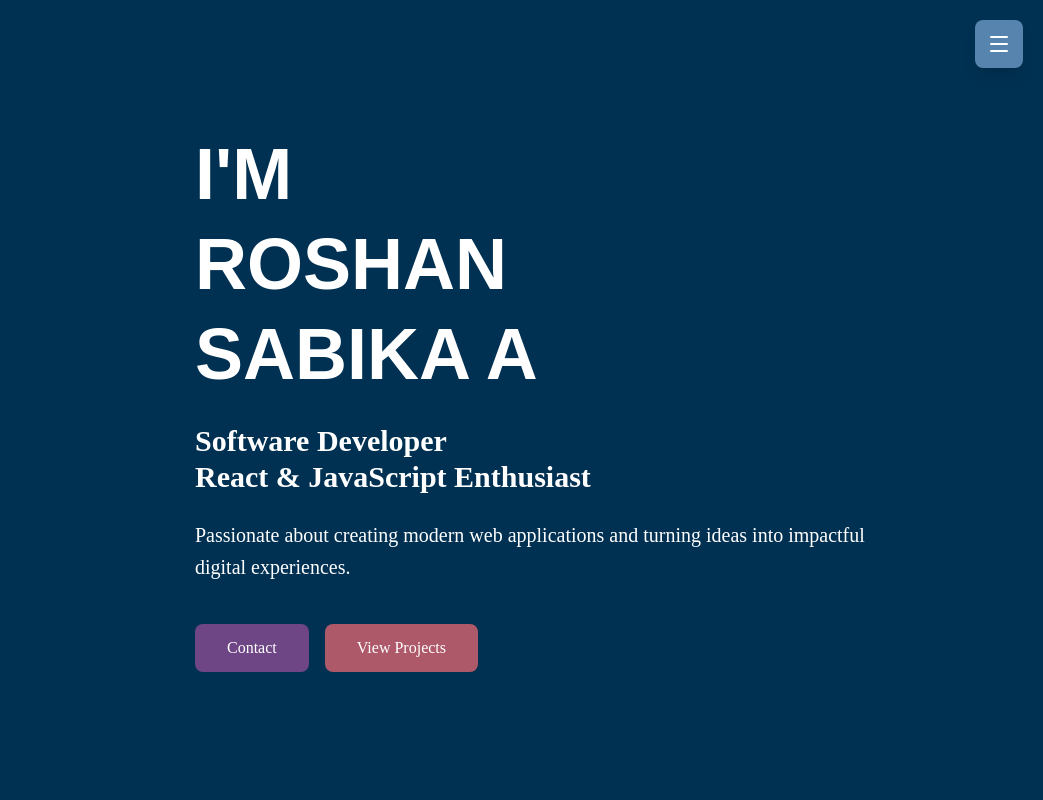
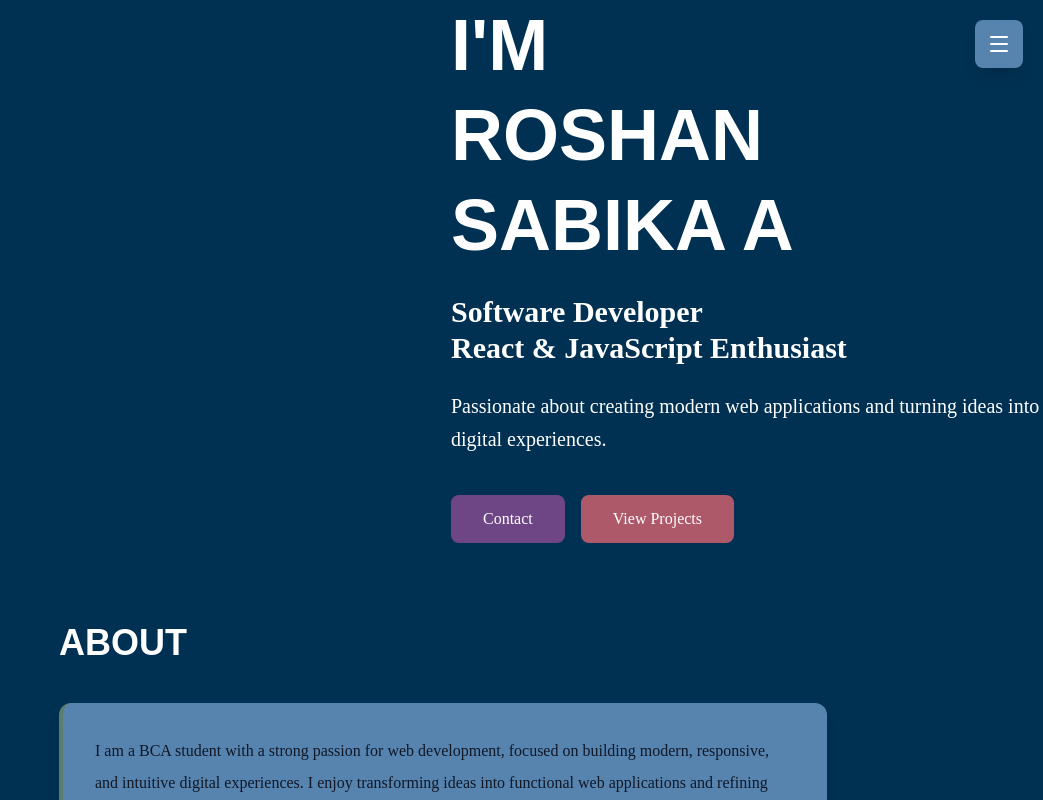
Before and after one commit to RoshanSabika2807/Portfolio-RoshanSabika, a React (Vite) app: page / in a window 1280 px wide. Shown: the top 800 px of the page, without its empty margins (237-1280 px from the left). Built offline with nearby package versions, Linux system fonts and the light colour scheme; a web font is replaced by a local one.

Commit message:
new-position

```diff
--- a/src/components/Home.jsx
+++ b/src/components/Home.jsx
@@ -2,7 +2,7 @@ function Home() {
   return (
     <section
       id="home"
-      className="w-full min-h-screen flex items-center overflow-x-hidden"
+      className="w-full ml-64 px-10 flex items-center overflow-x-hidden"
     >
       <div className="w-full max-w-5xl mx-auto px-6 md:px-12">
 
```
